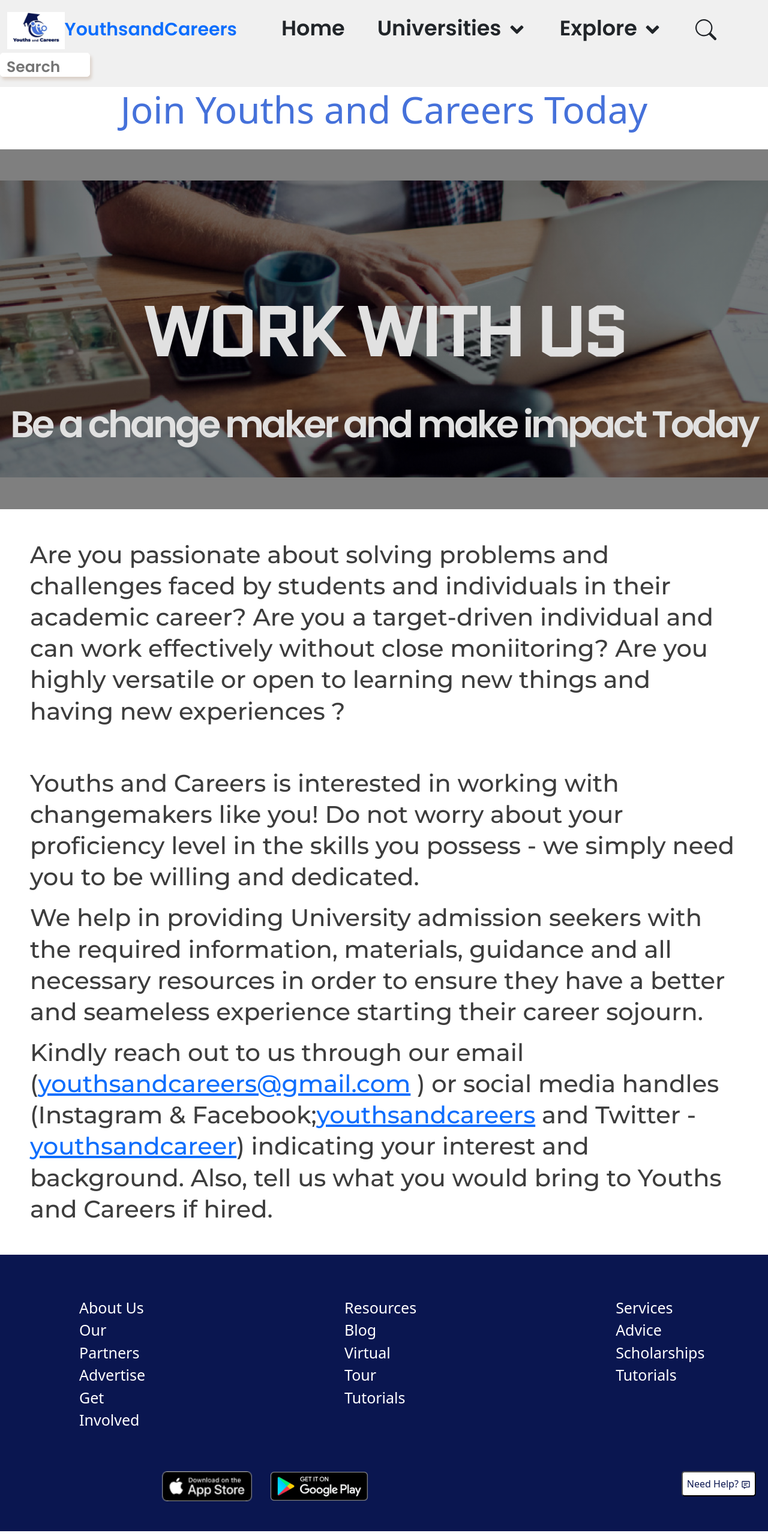
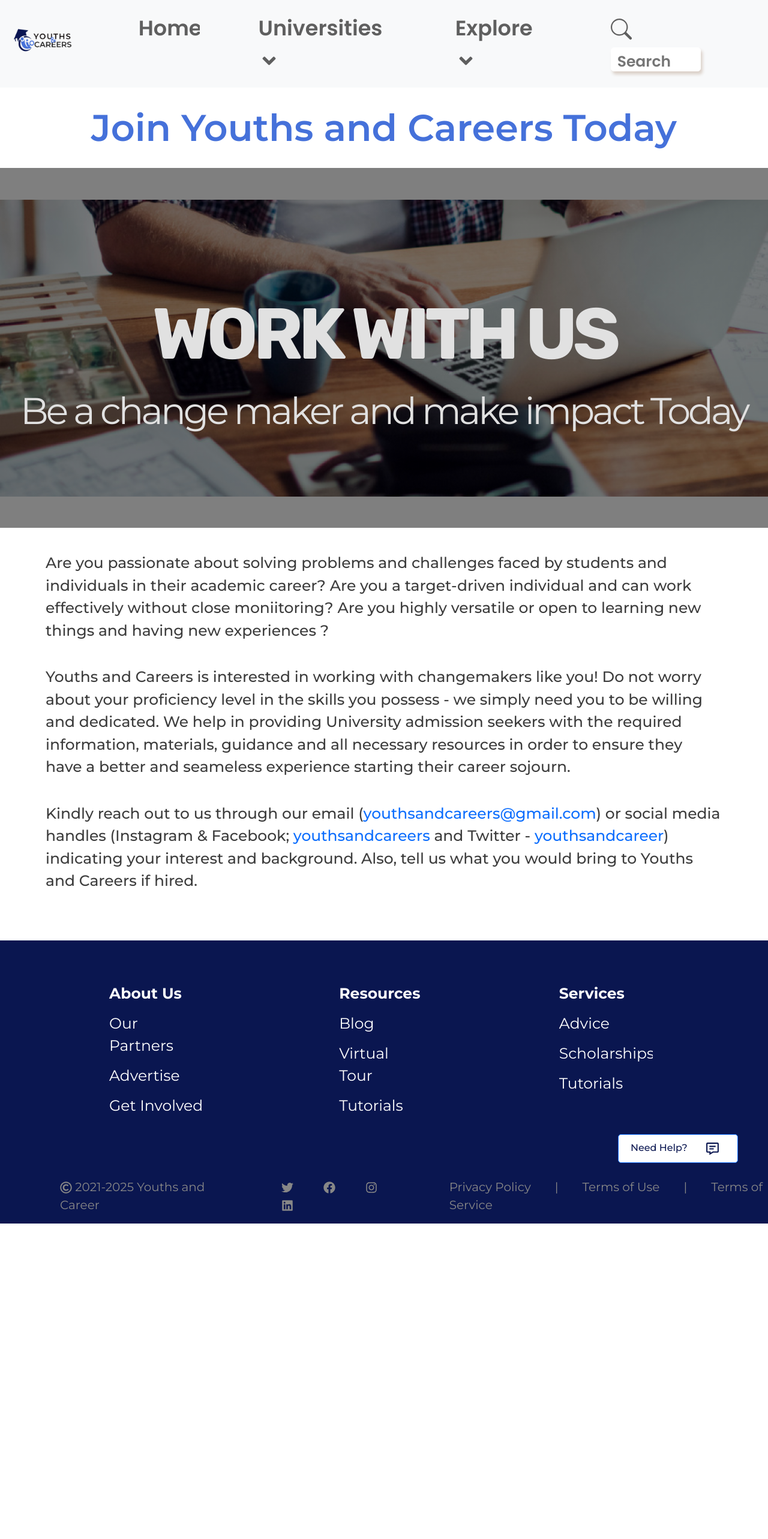
Before and after one commit to iamclement1/Careerguide.ng, a React (Create React App) app in the folder get-started/: page / in a window 1280 px wide. Shown: the top 2566 px of the page at 60% size. After the commit the page ends 2040 px from the top, so only its background shows below. Built offline with nearby package versions, Linux system fonts and the light colour scheme.

Commit message:
Work-with-us bootstrap

```diff
--- a/get-started/package.json
+++ b/get-started/package.json
@@ -9,6 +9,8 @@
     "@testing-library/user-event": "^12.1.10",
     "axios": "^0.21.1",
     "bootstrap": "^5.0.0-beta3",
+    "jquery": "^3.6.0",
+    "popper.js": "^1.16.1",
     "react": "^17.0.2",
     "react-bootstrap": "^1.5.2",
     "react-dom": "^17.0.2",
--- a/get-started/src/components/App.js
+++ b/get-started/src/components/App.js
@@ -1,16 +1,16 @@
 //import logo from "./logo.svg";
 //import "../App.css";
 //import Footer from "./footer";
-//import { Container } from "react-bootstrap";
+import { Container } from "react-bootstrap";
 //import SignUp from "./signUp";
 //import Header from "./Header";
 import WorkWithUs from "./WorkWithUs";
 
 function App() {
   return (
-    <div>
+    <>
       <WorkWithUs />
-    </div>
+    </>
 
     /*<div className="header-section">
       <Header></Header>
--- a/get-started/src/components/WorkWithUs.js
+++ b/get-started/src/components/WorkWithUs.js
@@ -3,7 +3,6 @@ import NavBar from "./WorkWithUs/NavBar";
 import HeadSection from "./WorkWithUs/HeadSection";
 import Body from "./WorkWithUs/Body";
 import WorkWithSection from "./WorkWithUs/WorkWithSection";
-import Footer from "./WorkWithUs/Footer";
 
 const WorkWithUs = () => {
   return (
@@ -12,7 +11,6 @@ const WorkWithUs = () => {
       <HeadSection />
       <Body />
       <WorkWithSection />
-      <Footer />
     </div>
   );
 };
--- a/get-started/src/components/WorkWithUs/Body.js
+++ b/get-started/src/components/WorkWithUs/Body.js
@@ -1,36 +1,40 @@
 import React from "react";
+import { Container, Row } from "react-bootstrap";
 
 const Body = () => {
   return (
-    <div className="BodySection">
+    <Container fluid className="BodySection">
+      <Row>
         <p>
           Are you passionate about solving problems and challenges faced by
           students and individuals in their academic career? Are you a
           target-driven individual and can work effectively without close
-        moniitoring? Are you highly versatile or open to learning new things and
-        having new experiences ?
+          moniitoring? Are you highly versatile or open to learning new things
+          and having new experiences ?
         </p>
-      <br />
+      </Row>
+      <Row>
         <p>
-        Youths and Careers is interested in working with changemakers like you!
-        Do not worry about your proficiency level in the skills you possess - we
-        simply need you to be willing and dedicated.
-      </p>
-      <p>
-        We help in providing University admission seekers with the required
-        information, materials, guidance and all necessary resources in order to
-        ensure they have a better and seameless experience starting their career
+          Youths and Careers is interested in working with changemakers like
+          you! Do not worry about your proficiency level in the skills you
+          possess - we simply need you to be willing and dedicated. We help in
+          providing University admission seekers with the required information,
+          materials, guidance and all necessary resources in order to ensure
+          they have a better and seameless experience starting their career
           sojourn.
         </p>
-
+      </Row>
+      <Row>
         <p>
           Kindly reach out to us through our email (
-        <a href="">youthsandcareers@gmail.com</a> ) or social media handles
-        (Instagram & Facebook;<a href="">youthsandcareers</a> and Twitter -{" "}
-        <a href="">youthsandcareer</a>) indicating your interest and background.
-        Also, tell us what you would bring to Youths and Careers if hired.
+          <a href="">youthsandcareers@gmail.com</a>) or social media handles
+          (Instagram & Facebook; <a href="">youthsandcareers</a> and Twitter -{" "}
+          <a href="">youthsandcareer</a>) indicating your interest and
+          background. Also, tell us what you would bring to Youths and Careers
+          if hired.
         </p>
-    </div>
+      </Row>
+    </Container>
   );
 };
 
--- a/get-started/src/components/WorkWithUs/Button.js
+++ /dev/null
@@ -1,11 +0,0 @@
-import React from "react";
-import { BiMessageDetail } from "react-icons/bi";
-const Button = () => {
-  return (
-    <button>
-      Need Help? <BiMessageDetail />
-    </button>
-  );
-};
-
-export default Button;
--- /dev/null
+++ b/get-started/src/components/WorkWithUs/ButtonHelp.js
@@ -0,0 +1,13 @@
+import React from "react";
+import { BiMessageDetail } from "react-icons/bi";
+import { Button } from "react-bootstrap";
+const ButtonHelp = () => {
+  return (
+    <Button>
+      Need Help?{" "}
+      <BiMessageDetail style={{ fontSize: "25px", marginLeft: "25px" }} />
+    </Button>
+  );
+};
+
+export default ButtonHelp;
--- a/get-started/src/components/WorkWithUs/Footer.js
+++ b/get-started/src/components/WorkWithUs/Footer.js
@@ -7,6 +7,12 @@ import {
 } from "react-icons/fa";
 
 const Footer = () => {
+  const iconStyle = {
+    //fontSize: "30px",
+    "@media (max-width: 576px)": {
+      fontSize: "10px",
+    },
+  };
   return (
     <div className="WorkWithFooter">
       <span>
@@ -14,23 +20,23 @@ const Footer = () => {
       </span>
       <ul className="Socials">
         <li>
-          <a href="">
-            <FaTwitter />
+          <a href="#">
+            <FaTwitter style={iconStyle} />
           </a>
         </li>
         <li>
-          <a href="">
-            <FaFacebook />
+          <a href="#">
+            <FaFacebook style={iconStyle} />
           </a>
         </li>
         <li>
-          <a href="">
-            <FaInstagram />
+          <a href="#">
+            <FaInstagram style={iconStyle} />
           </a>
         </li>
         <li>
-          <a href="">
-            <FaLinkedin />
+          <a href="#">
+            <FaLinkedin style={iconStyle} />
           </a>
         </li>
       </ul>
--- a/get-started/src/components/WorkWithUs/NavBar.js
+++ b/get-started/src/components/WorkWithUs/NavBar.js
@@ -1,29 +1,31 @@
 import YCLogo from "../img/YCLogo.png";
 import { FaAngleDown } from "react-icons/fa";
+import { Container, Row, Navbar, Nav } from "react-bootstrap";
 import SearchBar from "./SearchBar";
 
 const NavBar = () => {
   return (
-    <div className="WorkWithNav">
-      <a className="YC">
+    <Navbar bg="light" expand="lg">
+      <Navbar.Brand href="#home">
         <img
           className="WorkWithLogo"
           src={YCLogo}
           alt="YouthsandCareers Logo"
         />
-        YouthsandCareers
-      </a>
-      <a>Home</a>
-      <a>
-        Universities <FaAngleDown />
-      </a>
-      <a>
-        Explore <FaAngleDown />
-      </a>
-      <a>
-        <SearchBar />
-      </a>
-    </div>
+      </Navbar.Brand>
+      <Nav className="WorkWithNav" style={{ FontSize: "35px" }}>
+        <Nav.Link href="#home">Home</Nav.Link>
+        <Nav.Link href="#link">
+          Universities <FaAngleDown />
+        </Nav.Link>
+        <Nav.Link href="#link">
+          Explore <FaAngleDown />
+        </Nav.Link>
+        <Nav.Link href="#link">
+          <SearchBar />
+        </Nav.Link>
+      </Nav>
+    </Navbar>
   );
 };
 
--- a/get-started/src/components/WorkWithUs/WorkWithSection.js
+++ b/get-started/src/components/WorkWithUs/WorkWithSection.js
@@ -1,58 +1,57 @@
-import Button from "./Button";
-import AppStore from "../img/AppStore.png";
-import PlayStore from "../img/PlayStore.png";
+import ButtonHelp from "./ButtonHelp";
+import { Container, Row } from "react-bootstrap";
+import Footer from "./Footer";
 const WorkWithSection = () => {
   return (
     <div className="WorkWithSection">
       <div id="section">
         <ul>
           <li>
-            <a>About Us</a>
+            <span>About Us</span>
           </li>
           <li>
-            <a>Our Partners</a>
+            <a href="#">Our Partners</a>
           </li>
           <li>
-            <a>Advertise</a>
+            <a href="#">Advertise</a>
           </li>
           <li>
-            <a>Get Involved</a>
+            <a href="#">Get Involved</a>
           </li>
         </ul>
         <ul>
           <li>
-            <a>Resources</a>
+            <span>Resources</span>
           </li>
           <li>
-            <a>Blog</a>
+            <a href="#">Blog</a>
           </li>
           <li>
-            <a>Virtual Tour</a>
+            <a href="#">Virtual Tour</a>
           </li>
           <li>
-            <a>Tutorials</a>
+            <a href="#">Tutorials</a>
           </li>
         </ul>
         <ul>
           <li>
-            <a>Services</a>
+            <span>Services</span>
           </li>
           <li>
-            <a>Advice</a>
+            <a href="#">Advice</a>
           </li>
           <li>
-            <a>Scholarships</a>
+            <a href="#">Scholarships</a>
           </li>
           <li>
-            <a>Tutorials</a>
+            <a href="#">Tutorials</a>
           </li>
         </ul>
       </div>
       <div className="Extras">
-        <img src={AppStore} alt="Download on App Store" />
-        <img src={PlayStore} alt="Download on Play Store" />
-        <Button />
+        <ButtonHelp />
       </div>
+      <Footer />
     </div>
   );
 };
--- a/get-started/src/components/index.css
+++ b/get-started/src/components/index.css
@@ -1,10 +1,12 @@
 @import url("https://fonts.googleapis.com/css2?family=Montserrat:ital,wght@0,100;0,200;0,300;0,400;0,500;0,600;0,700;0,800;0,900;1,100;1,200;1,300;1,400;1,500;1,600;1,700;1,800;1,900&display=swap");
 @import url("https://fonts.googleapis.com/css2?family=Quantico:wght@700&display=swap");
 @import url("https://fonts.googleapis.com/css2?family=Poppins:wght@600&display=swap");
+@import url("https://fonts.googleapis.com/css2?family=Rubik:wght@700&display=swap");
 * {
   padding: 0;
   margin: 0;
   box-sizing: border-box;
+  overflow-x: hidden;
 }
 
 body {
@@ -136,27 +138,22 @@ body {
   border-bottom-left-radius: 0px;
   border-top-left-radius: 0px;
 }
+.WorkWithLogo {
+  height: 120px;
+  width: auto;
+  margin-right: 90px;
+  padding-top: 20px;
+}
+
 .WorkWithNav {
-  background-color: #f0f0f0;
-  overflow: none;
-  padding: 20px 0 10px 0;
-  width: 100%;
   font-family: "Poppins";
   font-size: 35px;
 }
-.WorkWithNav > .YC {
-  font-size: 30px;
-  margin-right: 50px;
-  text-decoration: none;
-}
-.YC img {
-  height: 62px;
-  width: auto;
-}
-.WorkWithNav a {
-  text-align: center;
-  padding: 12px;
-  margin-right: 30px;
+.nav-link {
+  font-size: 35px;
+  color: #5f5f5f !important;
+  text-shadow: none;
+  margin-right: 90px;
 }
 .SearchBar {
   width: 150px;
@@ -177,89 +174,100 @@ body {
   font-size: 25px;
 }
 
+.WorkWithBG h1 {
+  text-align: center;
+  font-size: 120px;
+  font-family: "Rubik";
+  line-height: 154px;
+  letter-spacing: -0.065em;
+}
+
+.WorkWithBG p {
+  font-family: "Montserrat";
+  font-size: 62px;
+  line-height: 87px;
+  letter-spacing: -0.065em;
+}
+
+.WorkWithHead {
+  color: #4571da;
+  text-align: center;
+  font-size: 62px;
+  margin: 30px;
+  font-weight: 600;
+}
+
 .WorkWithBG {
+  height: 600px;
   background-image: linear-gradient(rgba(0, 0, 0, 0.5), rgba(0, 0, 0, 0.5)),
     url(./img/WorkWithBG.png);
   background-position: center;
   background-size: contain;
   background-repeat: no-repeat;
 
-  height: 600px;
   color: #e1e1e1;
   text-align: center;
-  padding-top: 211px;
-}
-
-.WorkWithBG h1 {
-  font-size: 120px;
-  font-family: "Quantico";
-  line-height: 185.9px;
-  letter-spacing: -0.065em;
-}
-
-.WorkWithBG p {
-  font-family: "Poppins";
-  font-size: 62px;
-  line-height: 108px;
-  letter-spacing: -0.065em;
-}
-.WorkWithLogo {
-  width: 111px;
-  height: 72px;
-}
-
-.WorkWithHead {
-  color: #4571da;
-  text-align: center;
-  font-size: 62px;
-  margin-bottom: 30px;
+  padding-top: 200px;
+  overflow: hidden;
 }
 .BodySection {
-  margin: 50px 50px;
-  font-size: 40px;
+  margin: 40px auto;
+  width: 90%;
+  align-content: center;
+  font-size: 25px;
   font-family: "Montserrat";
   font-weight: 500;
-  line-height: 52.14px;
   color: #3d3d3d;
+}
+.BodySection a {
+  text-decoration: none;
+}
+.BodySection p {
+  margin-bottom: 40px;
 }
 .WorkWithSection {
   list-style-type: none;
   background-color: #0a1650;
-  padding-bottom: 100px;
+  color: #fff;
 }
 #section {
   font-size: 25px;
   display: flex;
   flex-direction: row;
-  color: #fff;
-  padding: 70px 0 0 100px;
+  padding: 70px 0 0 150px;
 }
 #section ul {
-  margin-right: 300px;
+  margin-right: 15vw;
+}
+#section a {
+  text-decoration: none;
+  color: inherit;
+}
+#section span {
+  font-weight: bolder;
 }
 .WorkWithSection li {
   list-style-type: none;
-}
-.Extras {
-  margin: 50px 0 0 270px;
-}
-.Extras img {
-  height: 50px;
-  width: auto;
-  margin-right: 30px;
-  float: left;
+  margin-bottom: 0.5em;
 }
 .Extras Button {
   background-color: #fff;
   color: #0a1650;
+  font-weight: 500;
+  padding: 10px 20px;
+  border-radius: 5px;
   float: right;
-  margin-right: 20px;
-  padding: 7px;
-  border-radius: 5px;
+  margin-right: 50px;
+  width: 200px;
+  text-align: left;
+}
+.Extras Button:hover {
+  background-color: #fff;
+  color: #0a1650;
 }
 .WorkWithFooter {
   display: flex;
-  margin: 100px 0 0 100px;
+  margin: 25px 0 0 100px;
   font-size: 20px;
 }
 .WorkWithFooter,
@@ -280,7 +288,67 @@ body {
   margin: 0 40px;
   content: "|";
 }
+
 /* small screen size */
+@media (max-width: 576px) {
+  * {
+    margin: auto;
+    overflow-x: auto;
+  }
+
+  .nav-link {
+    font-size: 25px;
+    margin: auto;
+  }
+
+  .WorkWithHead {
+    color: #4571da;
+    text-align: center;
+    font-size: 20px;
+    margin: 30px;
+    font-weight: 600;
+  }
+
+  .WorkWithBG {
+    height: 400px;
+    background-size: cover;
+    padding-top: 100px;
+  }
+  .WorkWithBG h1 {
+    font-size: 50px;
+    line-height: 100px;
+  }
+  .WorkWithBG p {
+    font-size: 30px;
+    line-height: 50px;
+  }
+  .BodySection {
+    font-size: 14px;
+  }
+  #section {
+    font-size: 10px;
+    padding: 30px 0 0 30px;
+  }
+  #section ul {
+    margin-right: 5vw;
+  }
+  .WorkWithFooter {
+    display: flex;
+    margin: 15px 0 0 10px;
+    font-size: 10px;
+  }
+  #After::after {
+    margin: 0;
+    content: "";
+  }
+  .WorkWithFooter span {
+    margin-right: 10px;
+  }
+  .Socials li {
+    margin-right: 10px;
+  }
+}
+
 @media (max-width: 576px) {
   .container-2 {
     width: 300px;
--- a/get-started/src/index.js
+++ b/get-started/src/index.js
@@ -1,8 +1,8 @@
+import "bootstrap/dist/css/bootstrap.min.css";
 import React from "react";
 import ReactDOM from "react-dom";
+import "./components/index.css";
 import App from "./components/App";
-import './components/index.css';
-import 'bootstrap/dist/css/bootstrap.css';
 
 //import reportWebVitals from './reportWebVitals';
 
```
Also changed, not shown: get-started/src/components/img/YCLogo.png, 1 other file (tests, documents, lock files or other folders). Lines whose indentation alone changed are shown as unchanged.
